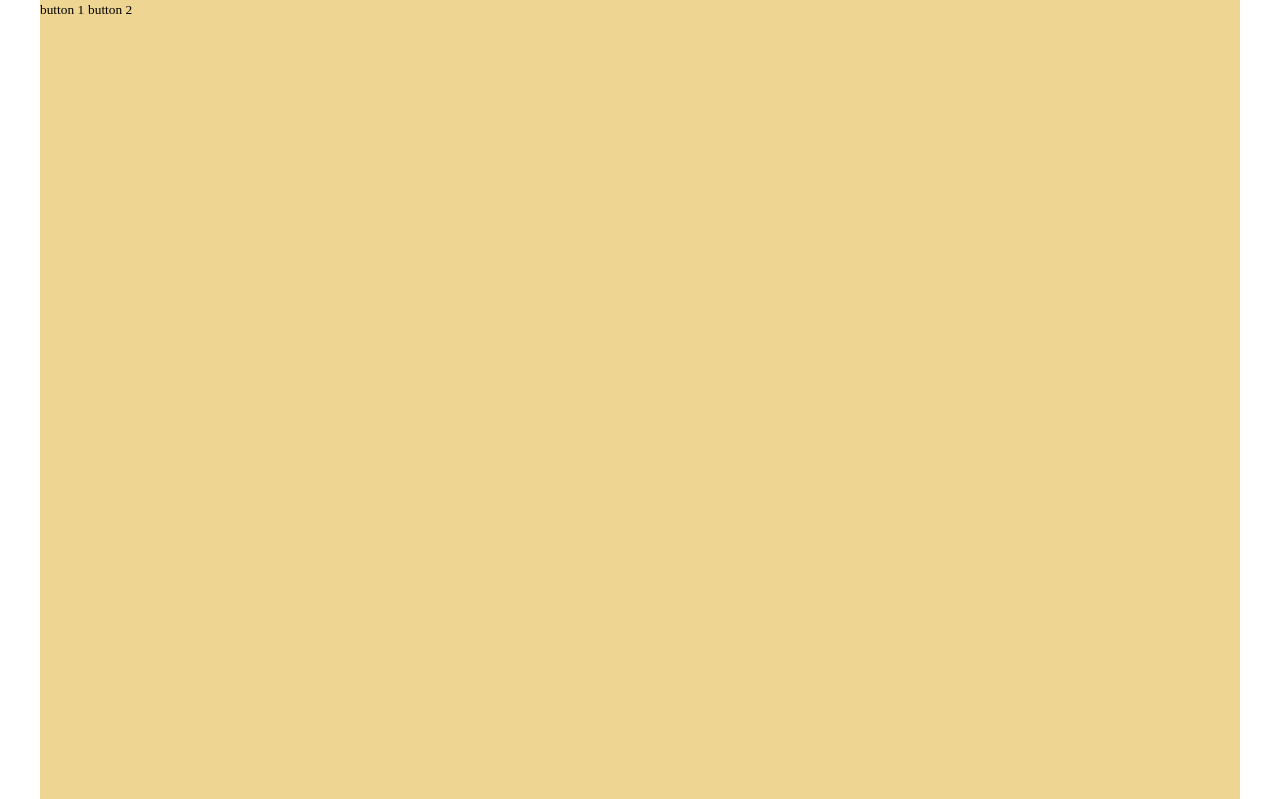
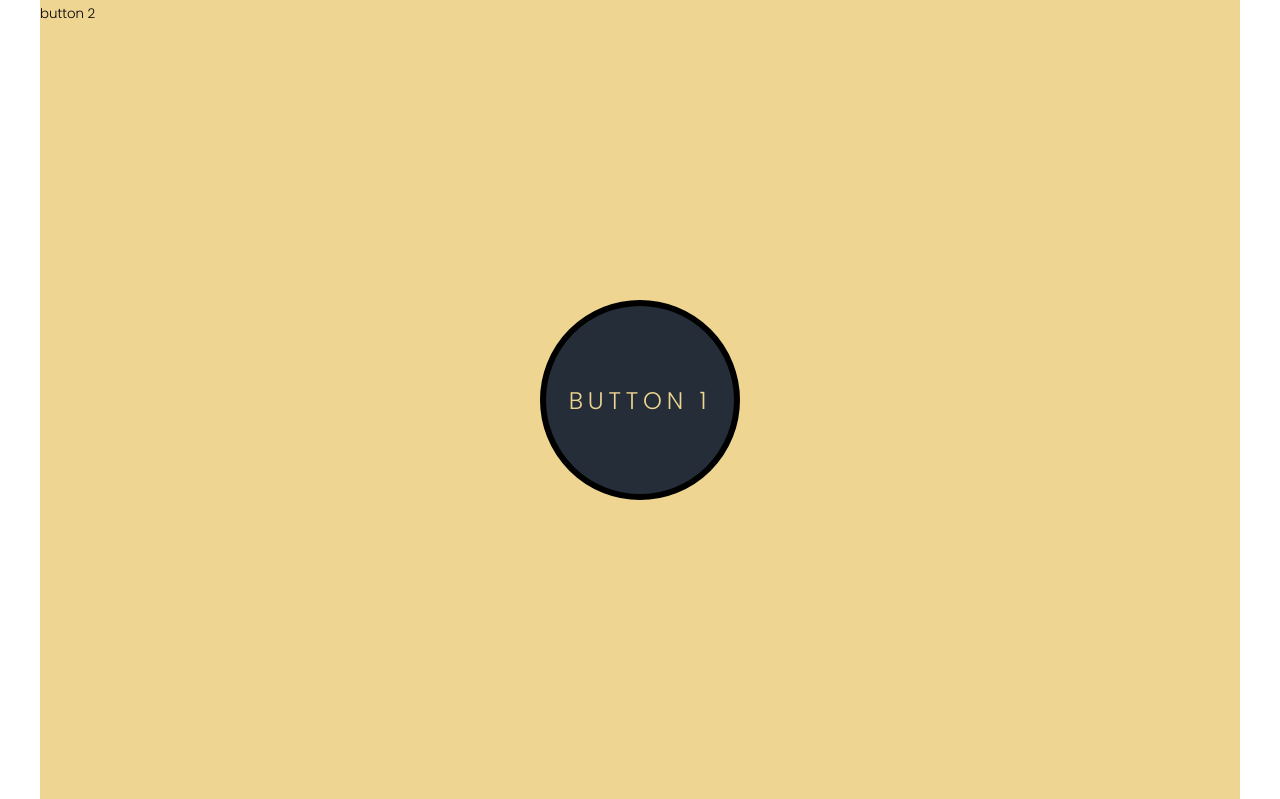
Before and after one commit to szylwythot/sitebuild-exam-ms1, a plain HTML site: page index.html in a window 1280 px wide. Shown: the top 799 px of the page. Drawn offline with Linux system fonts and the light colour scheme.

Commit message:
add circular button

```diff
--- a/index.html
+++ b/index.html
@@ -8,15 +8,21 @@
 
     <link rel="stylesheet" href="style.css">
     <link rel="stylesheet" href="reset.css">
+
+    <link rel="preconnect" href="https://fonts.googleapis.com">
+    <link rel="preconnect" href="https://fonts.gstatic.com" crossorigin>
+    <link href="https://fonts.googleapis.com/css2?family=Poppins:wght@300&display=swap" rel="stylesheet">
 </head>
 <body>
 	<div id="root">
         <section id="yellow">
-            <button>button 1</button>
-            <button>button 2</button>
+            <button class="circle-btn">
+                <button class="button1">button 1</button>
+            </button>
+            <button class="rectangle-btn button2">button 2</button>
         </section>
         <section id="purple">
-            <button>button 3</button>
+            <button class="rectangle-btn button3">button 3</button>
         </section>
     </div>
 </body>
--- a/style.css
+++ b/style.css
@@ -1,3 +1,7 @@
+body{
+    font-family: 'Poppins', sans-serif;
+}
+
 section{
     position: relative;
     top:0;
@@ -16,3 +20,35 @@ section{
 #purple{
     background-color: #4343f9;
 }
+
+.circle-btn{
+    position: absolute;
+    top:50%;
+    left: 50%;
+    transform: translate(-50%, -50%);
+
+    width: 200px;
+    height: 200px;
+
+    background-color: #242d38;
+    border: solid 6px;
+    border-radius: 50%;
+
+
+
+}
+
+.button1{
+    position: absolute;
+    text-transform: uppercase;
+    z-index: 99;
+
+    top:50%;
+    left: 50%;
+    transform: translate(-50%, -50%);
+
+    color: #efd592;
+    font-size: 24px;
+    letter-spacing: 0.2em;
+    font-weight: 300;
+}
```
